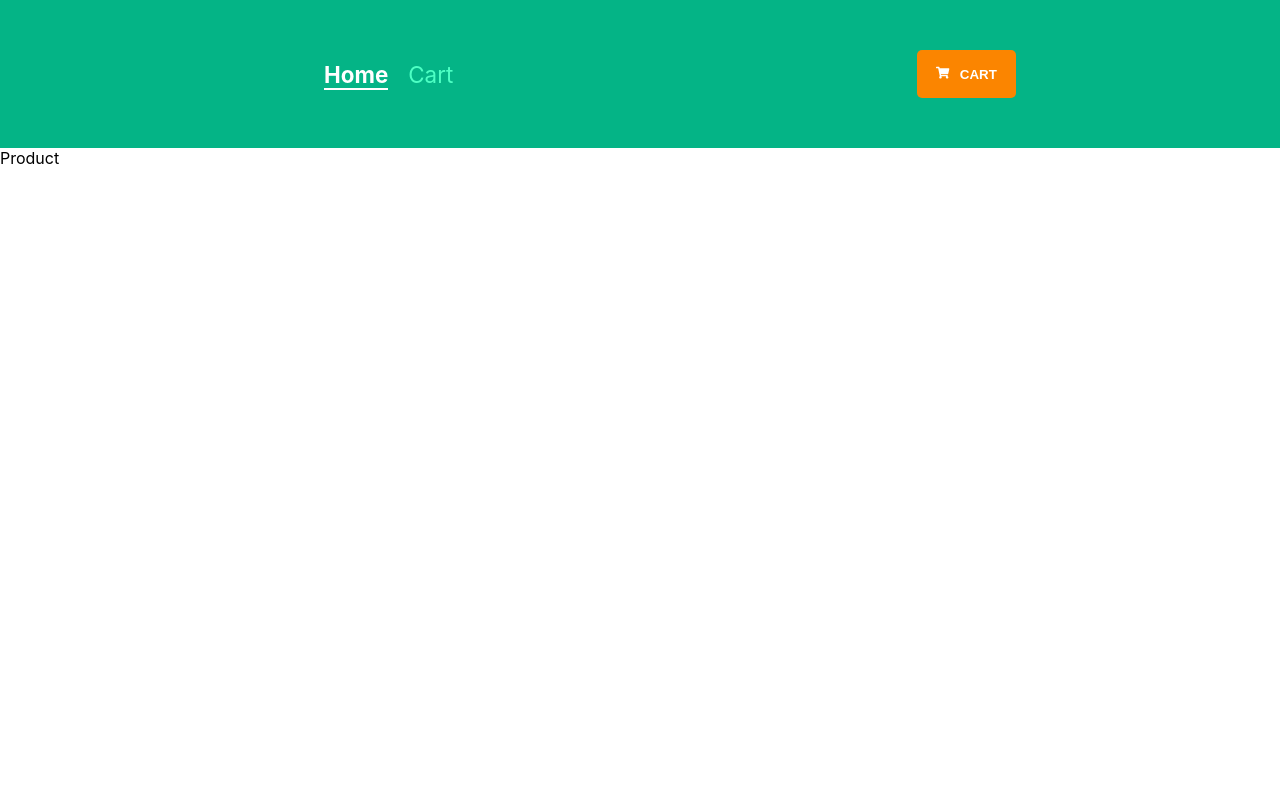
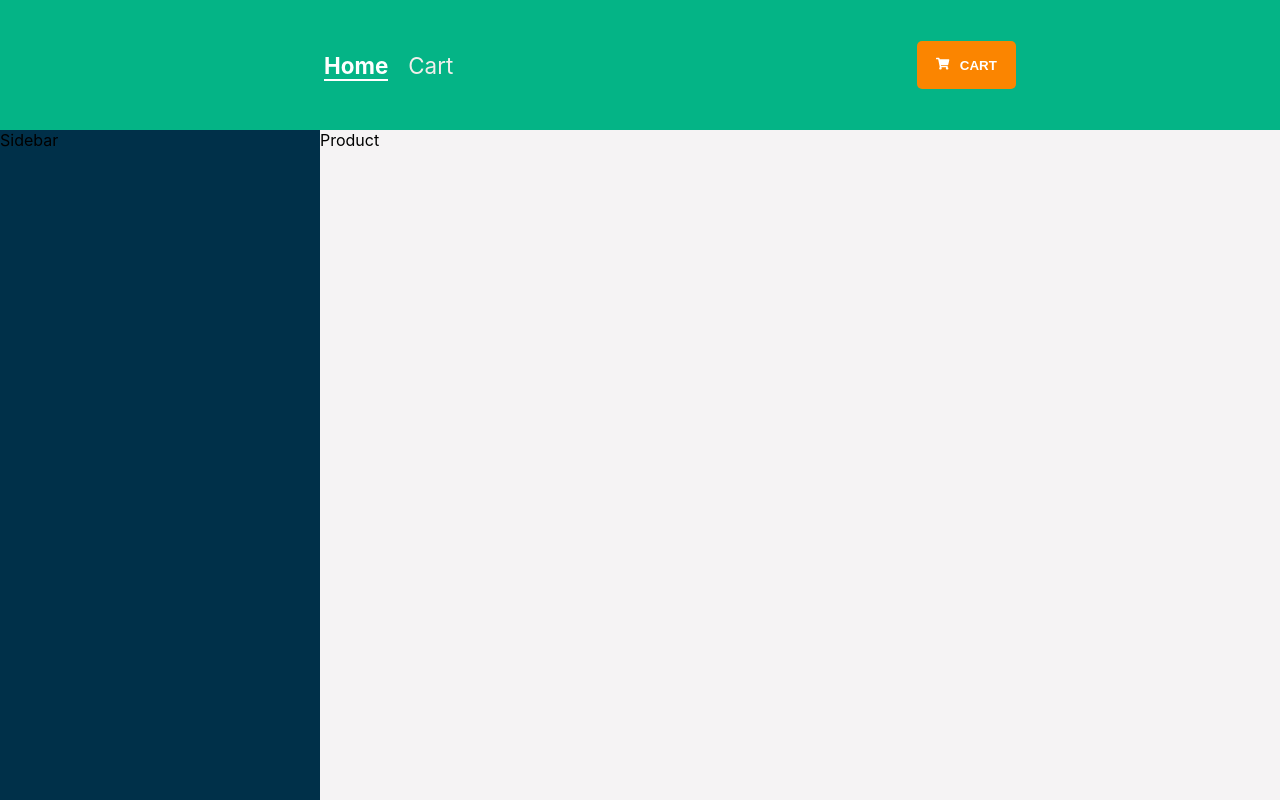
Before and after one commit to ark1980/simple-shopping-cart, a React (Create React App) app: page / in a window 1280 px wide. Built offline with nearby package versions, Linux system fonts and the light colour scheme.

Commit message:
style Home,Sidebar adn Products pages

```diff
--- a/src/components/Header.js
+++ b/src/components/Header.js
@@ -5,9 +5,9 @@ import { FaShoppingCart } from "react-icons/fa";
 
 const StyledHeader = styled.header`
   max-width: 100%;
-  height: 100px;
+  height: 130px;
   background-color: #04b486;
-  padding: 1.5rem 2rem;
+  padding: 0 2rem;
   display: flex;
   justify-content: space-around;
   align-items: center;
@@ -26,7 +26,7 @@ const StyledNav = styled.nav`
 `;
 
 const StyledNavLink = styled(NavLink)`
-  color: #4effc4;
+  color: #f0efeb;
   text-decoration: none;
   font-size: 1.4rem;
 
--- a/src/components/Home.js
+++ b/src/components/Home.js
@@ -1,12 +1,22 @@
 import React from 'react'
 import ProductList from './ProductList'
+import Sidebar from './Sidebar'
+import styled from 'styled-components'
 
 const Home = () => {
 
+  const StyledHome = styled.div`
+    width: 100%;
+    height: calc(100vh - 130px);
+    display: flex;
+
+  `
+
   return (
-    <div>
+    <StyledHome>
+      <Sidebar />
       <ProductList />
-    </div>
+    </StyledHome>
   )
 }
 
--- a/src/components/ProductList.js
+++ b/src/components/ProductList.js
@@ -1,11 +1,19 @@
 import React from 'react'
 import Product from './Product'
+import styled from 'styled-components'
+
+const StyledProducts = styled.div`
+  width: 75%;
+  height: 100%;
+  background-color: #f5f3f4;
+`
+
 
 const ProductList = () => {
   return (
-    <div>
+    <StyledProducts>
       <Product />
-    </div>
+    </StyledProducts>
   )
 }
 
--- /dev/null
+++ b/src/components/Sidebar.js
@@ -0,0 +1,15 @@
+import React from 'react';
+import styled from 'styled-components';
+
+const StyledSidebar = styled.div`
+  background-color: #003049;
+  width: 25%;
+  display: flex;
+  height: 100%;
+`;
+
+const Sidebar = () => {
+  return <StyledSidebar>Sidebar</StyledSidebar>;
+};
+
+export default Sidebar;
```
